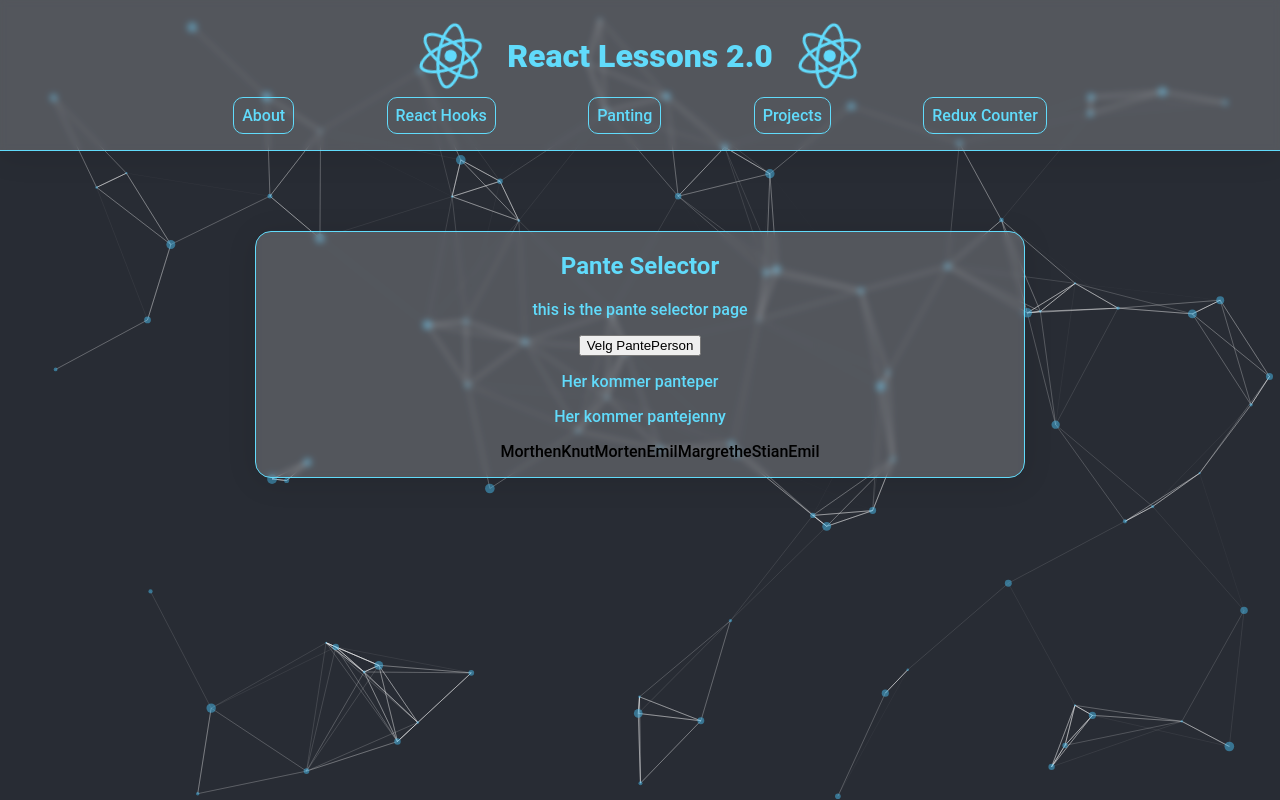
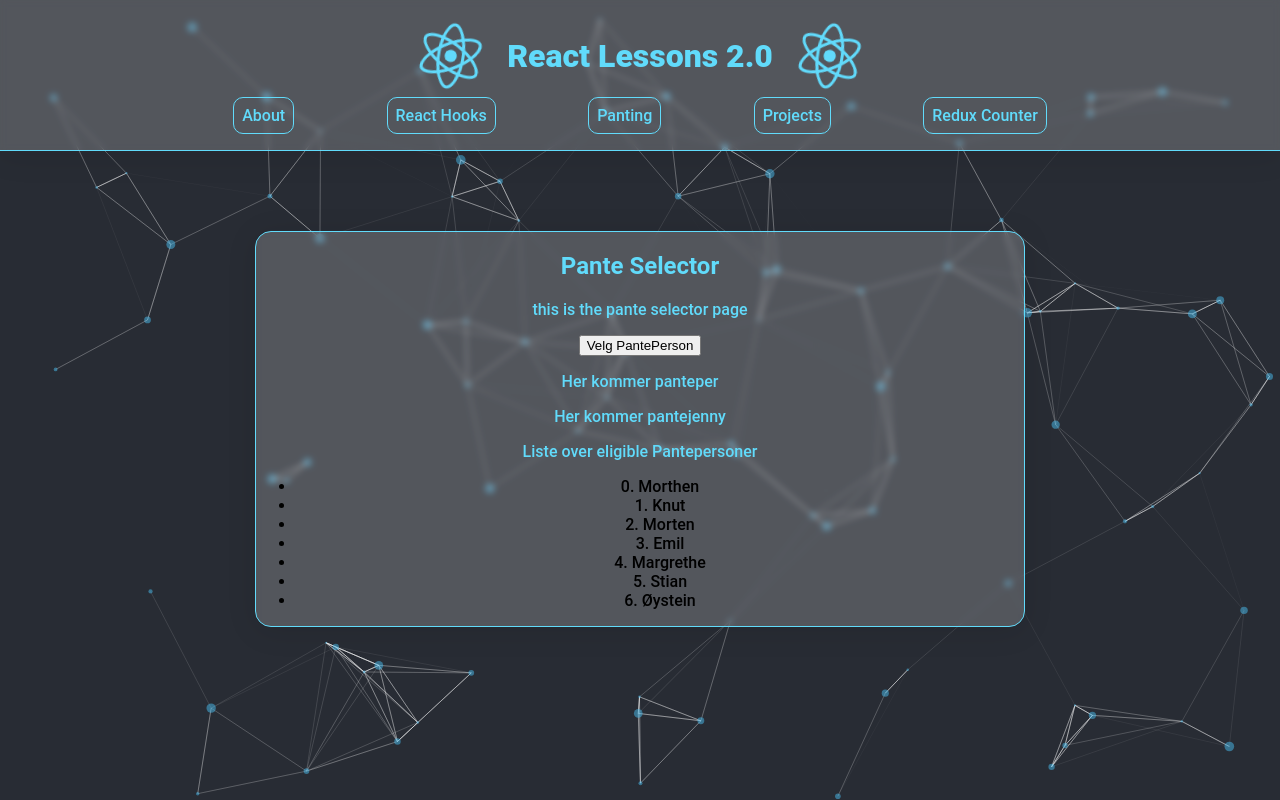
Before and after one commit to OysteinKoder/react_lessons_2.0, a React (Create React App) app: page /#/pante-person-selector in a window 1280 px wide. Built offline with nearby package versions, Linux system fonts and the light colour scheme; the HTML template or start-up script is replaced by a standard one.

Commit message:
Add files via upload

```diff
--- a/src/pages/landingPage/PantePersonSelectorPage.js
+++ b/src/pages/landingPage/PantePersonSelectorPage.js
@@ -11,7 +11,7 @@ const PantePersonSelectorPage = () => {
     "Emil",
     "Margrethe",
     "Stian",
-    "Emil",
+    "Øystein",
   ]);
 
   function handleclick() {
@@ -22,7 +22,6 @@ const PantePersonSelectorPage = () => {
     console.log(vinner);
     let vinInd = pantePersonList.indexOf(vinner);
     pantePersonList.splice(vinInd, 1);
-    setPantePersonList(pantePersonList);
     let vinner2 =
       pantePersonList[Math.floor(Math.random() * pantePersonList.length)];
     setPantePerson2(vinner2);
@@ -33,9 +32,6 @@ const PantePersonSelectorPage = () => {
     console.log(vinInd);
     console.log(vinInd2);
   }
-  pantePersonList.map((item, idx) => {
-    return <li>{pantePersonList.item}</li>;
-  });
 
   return (
     <StyledMain>
@@ -45,7 +41,15 @@ const PantePersonSelectorPage = () => {
         <button onClick={handleclick}>Velg PantePerson</button>
         <p>{pantePerson}</p>
         <p>{pantePerson2}</p>
-        <ul>{pantePersonList}</ul>
+
+        <p>Liste over eligible Pantepersoner</p>
+        <ul>
+          {pantePersonList.map((x, idx) => (
+            <li>
+              {idx}. {x}
+            </li>
+          ))}
+        </ul>
       </article>
     </StyledMain>
   );
```
